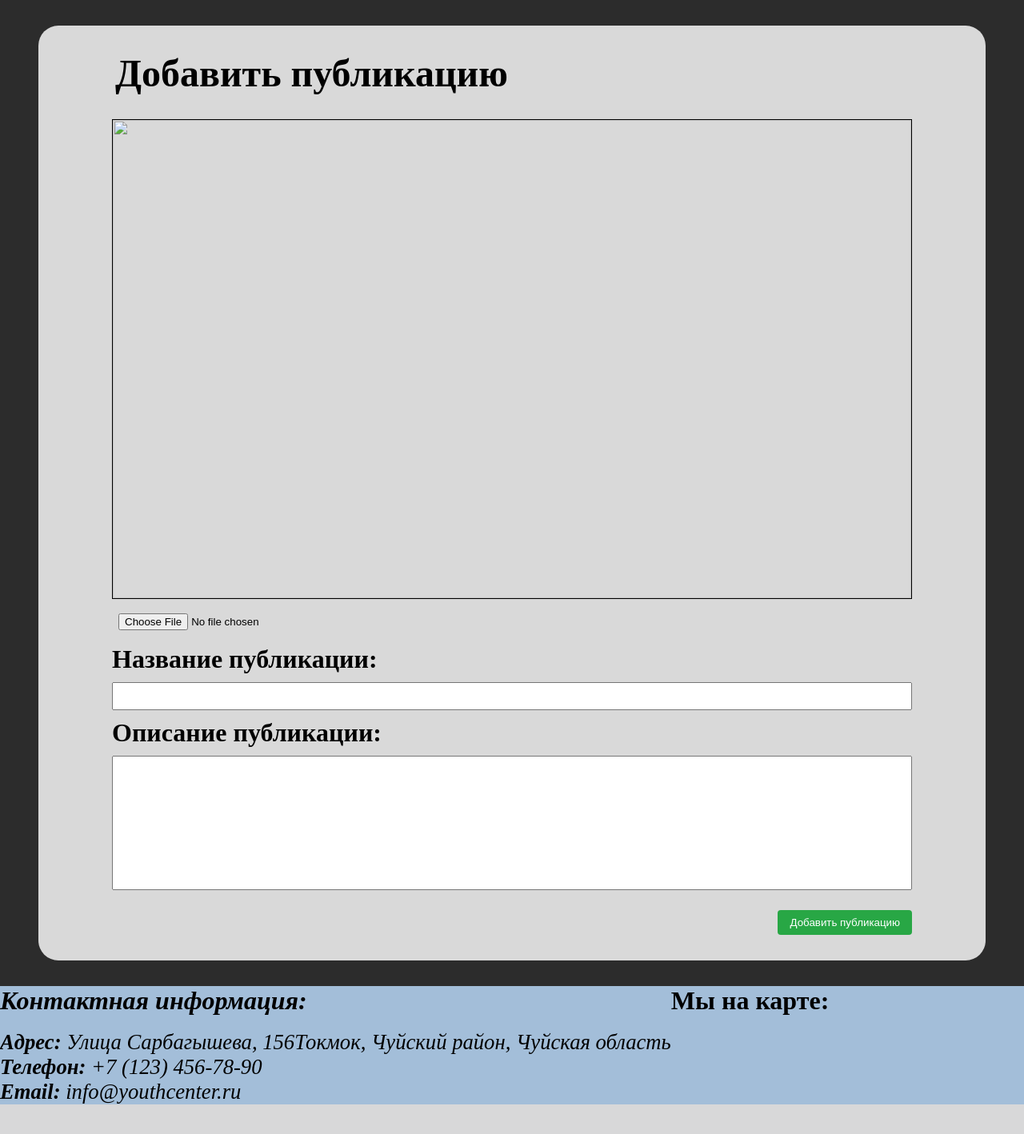
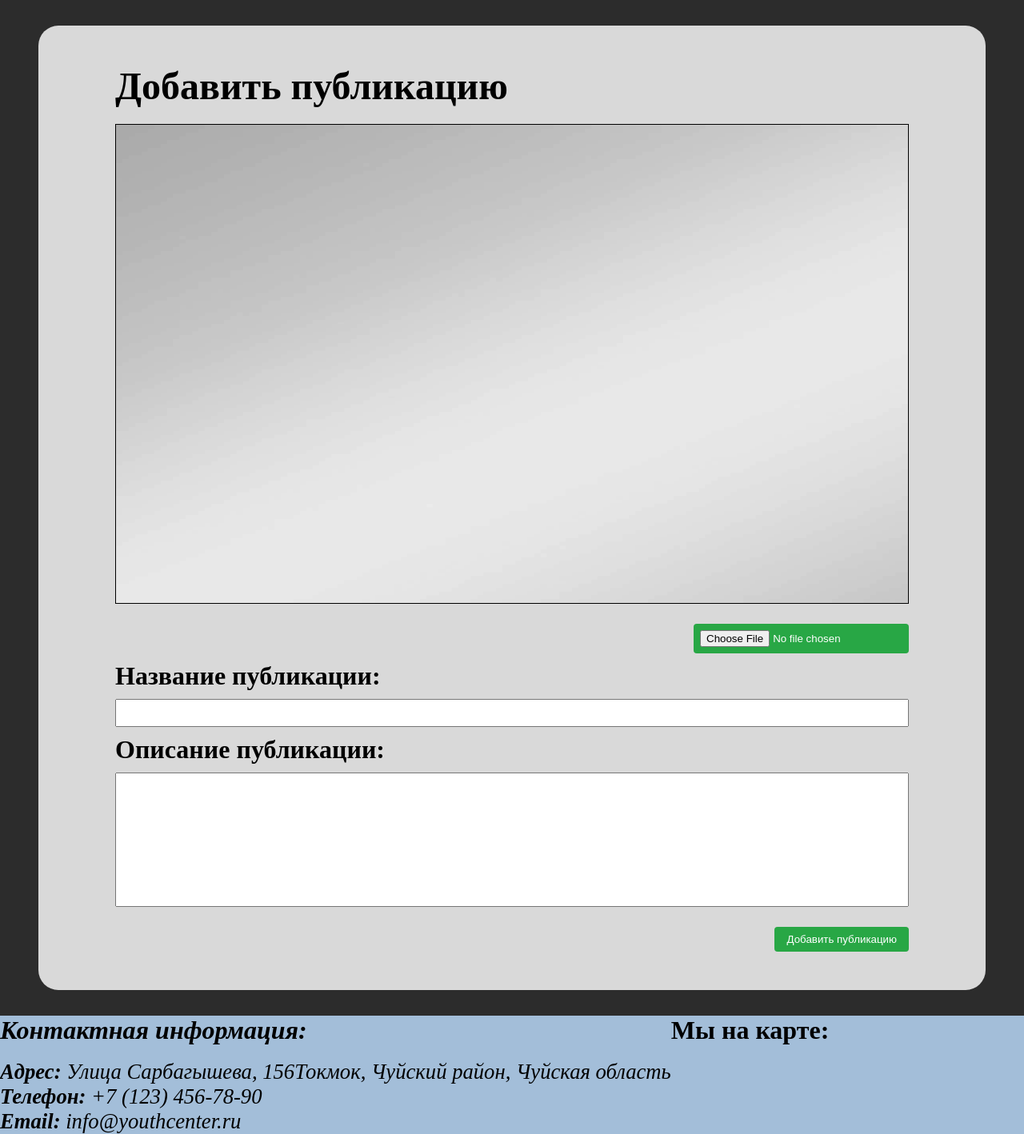
Before and after one commit to Veyyr3/Project-PictroGram, a Django app: page /add_publication/ in a window 1280 px wide. Shown: the part 92-1510 px from the top of the page at 80% size. Before the commit the page ends 1473 px from the top, so only its background shows below. Run offline with Django 5.2, Linux system fonts and the light colour scheme.

Commit message:
FE: style Add_image

```diff
--- a/APPS/image/templates/image/add_image.html
+++ b/APPS/image/templates/image/add_image.html
@@ -10,20 +10,19 @@
         </div>
 
         <form class="form gap-10px" action="">
-            <div>
-
-            </div>
             <!-- загруженное фото -->
             <div class="container-img container-add-new-img">
-                <img src="" alt="">
+                <img id="imagePreview" src="{% static 'page_pictures/page decorations/img-for-upload.jpg' %}" alt="Предварительный просмотр фото">
             </div>
 
             <!-- добавить фото -->
-            <input type="file">
+            <input class="button-green-confirm" type="file" id="imageUploadInput" accept="image/*">
+
 
             <!-- название публикации -->
             <label for="publication-name"><h4>Название публикации:</h4></label>
             <input type="text" name="publication-name" id="publication-name" maxlength="30">
+
 
             <!-- Описание публикации -->
             <label for="publication-disc"><h4>Описание публикации:</h4></label>
@@ -34,3 +33,8 @@
     </section>
 </main>
 {% endblock content %}
+
+
+{% block js %}
+<script src="{% static 'js/upload_img.js' %}"></script>
+{% endblock js %}
--- a/static/css/index_style.css
+++ b/static/css/index_style.css
@@ -694,7 +694,7 @@
 }
 
 .main-add-new-publication {
-  padding: 2rem 6rem 2rem 6rem;
+  padding: 3rem 6rem 3rem 6rem;
 }
 
 .section-add-new-publication {
@@ -705,7 +705,7 @@
 }
 
 .container-add-new-img {
-  width: 1000px;
+  width: 100%;
   height: 600px;
   border: 1px solid #000;
 }
@@ -976,6 +976,7 @@
 }
 
 .form {
+  width: 100%;
   display: flex;
   flex-direction: column;
 }
--- /dev/null
+++ b/static/js/upload_img.js
@@ -0,0 +1,23 @@
+document.addEventListener('DOMContentLoaded', function() {
+    const imageUploadInput = document.getElementById('imageUploadInput');
+    const imagePreview = document.getElementById('imagePreview');
+
+    imageUploadInput.addEventListener('change', function(event) {
+        // Проверяем, был ли выбран файл
+        if (event.target.files && event.target.files[0]) {
+            const reader = new FileReader(); // Создаем объект FileReader
+
+            reader.onload = function(e) {
+                // Когда файл прочитан, обновляем src у img
+                imagePreview.src = e.target.result;
+            };
+
+            // Читаем выбранный файл как Data URL (base64 строка)
+            reader.readAsDataURL(event.target.files[0]);
+        } else {
+            // Если файл не выбран (например, пользователь отменил выбор),
+            // можно вернуть заглушку или очистить img
+            imagePreview.src = "{% static 'page_pictures/page decorations/img-for-upload.jpg' %}"; // Вернуть заглушку
+        }
+    });
+});
--- a/static/scss/_ForAddNewPublication.scss
+++ b/static/scss/_ForAddNewPublication.scss
@@ -1,6 +1,6 @@
 // мэин
 .main-add-new-publication {
-    padding: 2rem 6rem 2rem 6rem;
+    padding: 3rem 6rem 3rem 6rem;
 }
 
 // секция добавления нового фото
@@ -15,7 +15,7 @@
 
 // контейнер где располагается новое фото
 .container-add-new-img {
-    width: 1000px;
+    width: 100%;
     height: 600px;
     border: 1px solid #000;
 }
--- a/static/scss/index_style.scss
+++ b/static/scss/index_style.scss
@@ -365,6 +365,8 @@
 // #region формы
     // Форма добавить комментарий
     .form {
+        width: 100%;
+
         // flex
         display: flex;
         flex-direction: column;
```
Also changed, not shown: static/page_pictures/page decorations/img-for-upload.jpg (added).
